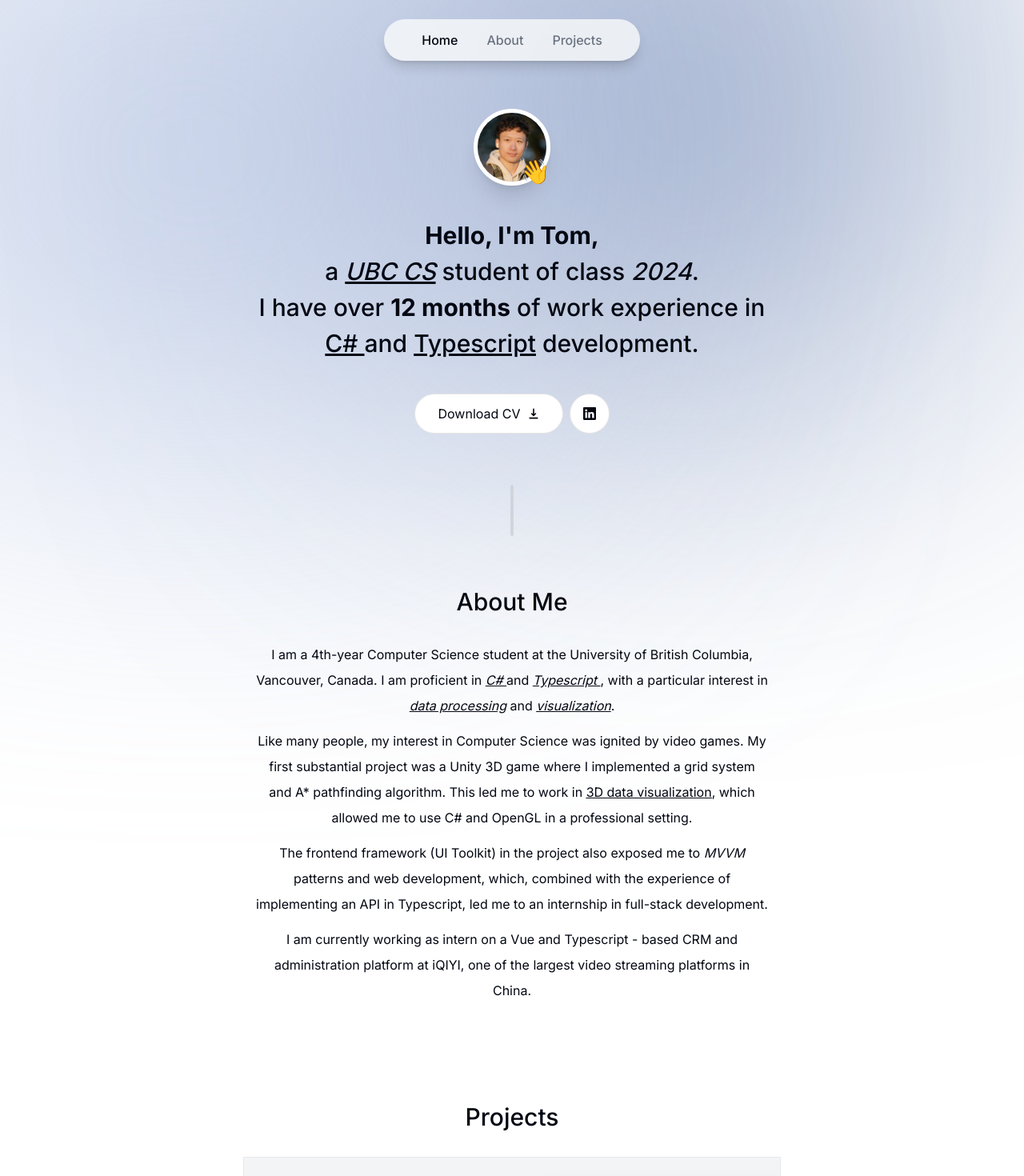
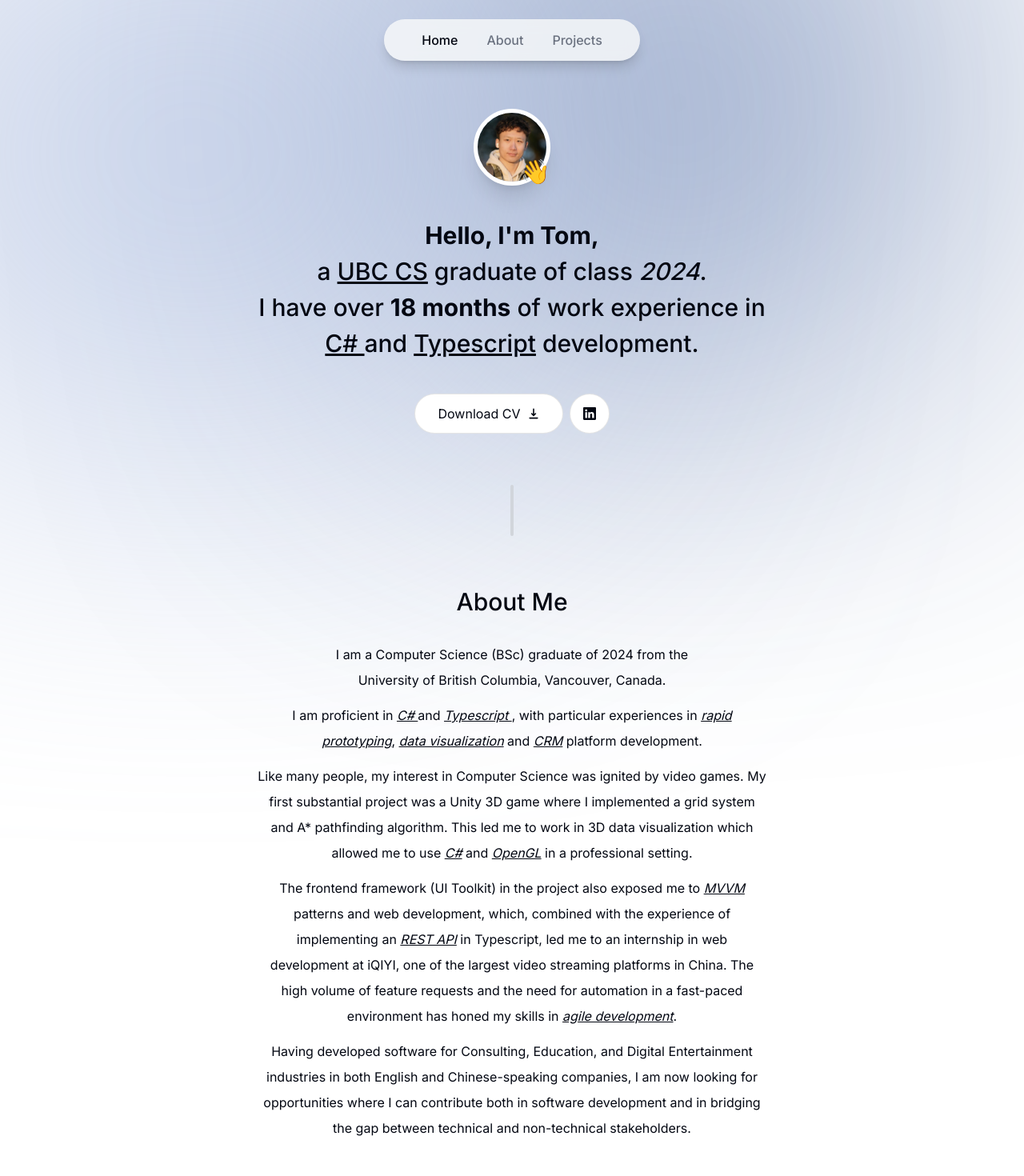
Before and after one commit to tommo217/next-portfolio-site, a Next.js app: page / in a window 1280 px wide. Shown: the top 1470 px of the page at 80% size. Built offline with nearby package versions, Linux system fonts and the light colour scheme.

Commit message:
Update intro

```diff
--- a/components/about.tsx
+++ b/components/about.tsx
@@ -14,17 +14,19 @@ export default function About() {
     >
       <SectionHeading>About me</SectionHeading>
       <p className="mb-3">
-        I am a 4th-year Computer Science student at the University of British Columbia, Vancouver, Canada.
-        I am proficient in <i><u> C# </u></i> and <i><u>  Typescript </u></i>, with a particular interest in <i><u>data processing</u></i> and <i><u>visualization</u></i>.
+        I am a Computer Science (BSc) graduate of 2024 from the <br/> University of British Columbia, Vancouver, Canada.
       </p>
       <p className="mb-3">
-        Like many people, my interest in Computer Science was ignited by video games. My first substantial project was a Unity 3D game where I implemented a grid system and A* pathfinding algorithm. This led me to work in <u><a>3D data visualization</a></u>, which allowed me to use C# and OpenGL in a professional setting.
+        I am proficient in <i><u> C# </u></i> and <i><u>  Typescript </u></i>, with particular experiences in <i><u>rapid prototyping</u></i>, <i><u>data visualization</u></i> and <i><u>CRM</u></i> platform development.
       </p>
       <p className="mb-3">
-        The frontend framework (UI Toolkit) in the project also exposed me to <i>MVVM</i> patterns and web development, which, combined with the experience of implementing an API in Typescript, led me to an internship in full-stack development.
+        Like many people, my interest in Computer Science was ignited by video games. My first substantial project was a Unity 3D game where I implemented a grid system and A* pathfinding algorithm. This led me to work in 3D data visualization which allowed me to use <i><u>C#</u></i> and <i><u>OpenGL</u></i> in a professional setting.
       </p>
       <p className="mb-3">
-        I am currently working as intern on a Vue and Typescript - based CRM and administration platform at iQIYI, one of the largest video streaming platforms in China.
+        The frontend framework (UI Toolkit) in the project also exposed me to <u><i>MVVM</i></u> patterns and web development, which, combined with the experience of implementing an <u><i>REST API</i></u> in Typescript, led me to an internship in web development at iQIYI, one of the largest video streaming platforms in China. The high volume of feature requests and the need for automation in a fast-paced environment has honed my skills in <u><i>agile development</i></u>.
+      </p>
+      <p className="mb-3">
+        Having developed software for Consulting, Education, and Digital Entertainment industries in both English and Chinese-speaking companies, I am now looking for opportunities where I can contribute both in software development and in bridging the gap between technical and non-technical stakeholders.
       </p>
     </motion.section>  )
 }
--- a/components/intro.tsx
+++ b/components/intro.tsx
@@ -48,8 +48,8 @@ export default function Intro({}: Props) {
         initial={{opacity: 0, y:100}}
         animate={{opacity: 1, y:0}}>
           <span className="font-bold"> Hello, I'm Tom,  </span> <br/>
-          a <u><i>UBC CS</i></u> student of class <span className="italic">2024</span>. <br/>
-          I have over <span className="font-bold">12 months</span> of work experience in <span className='underline'> C# </span> and <span className='underline'>Typescript</span>  development.
+          a <a href="https://www.cs.ubc.ca/"><u>UBC CS</u></a> graduate of class <span className="italic">2024</span>. <br/>
+          I have over <span className="font-bold">18 months</span> of work experience in <span className='underline'> C# </span> and <span className='underline'>Typescript</span>  development.
         </motion.p>
 
         {/* buttons */}
```
